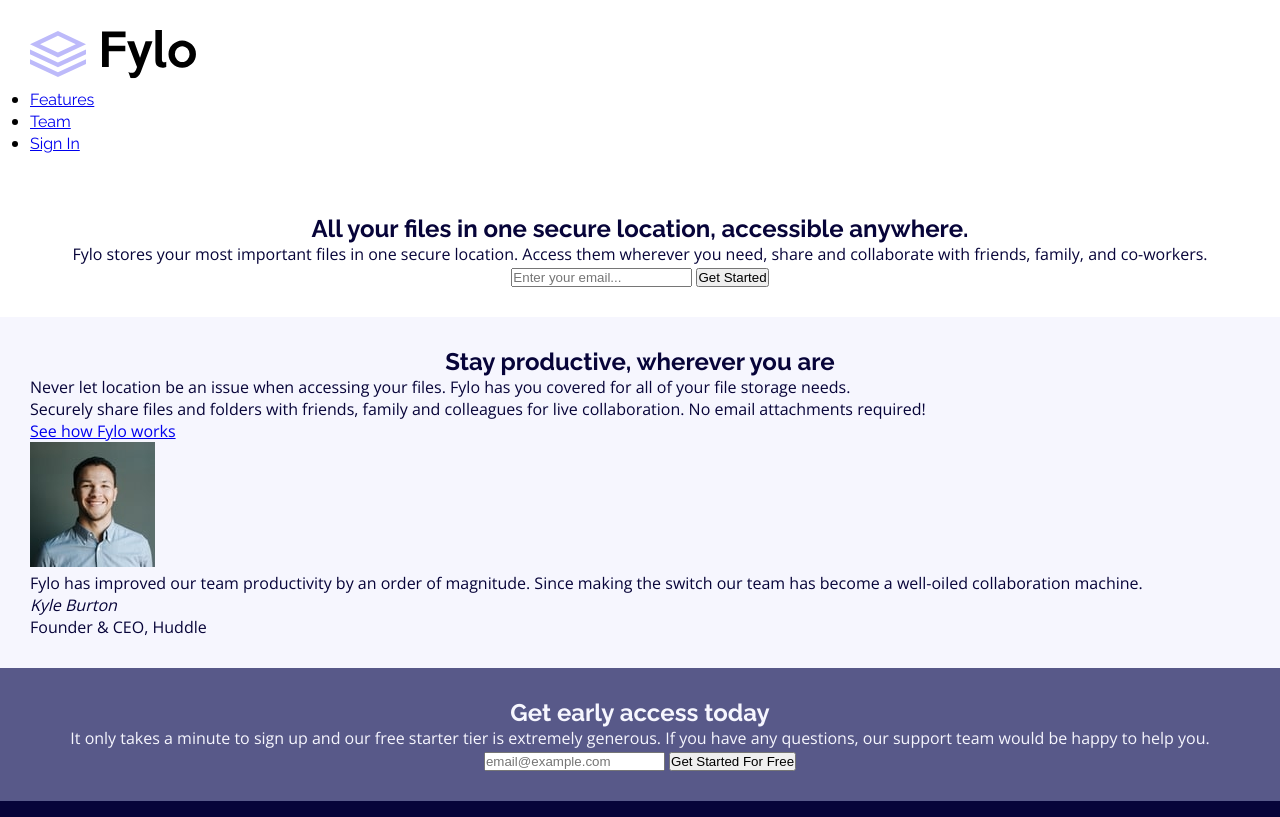
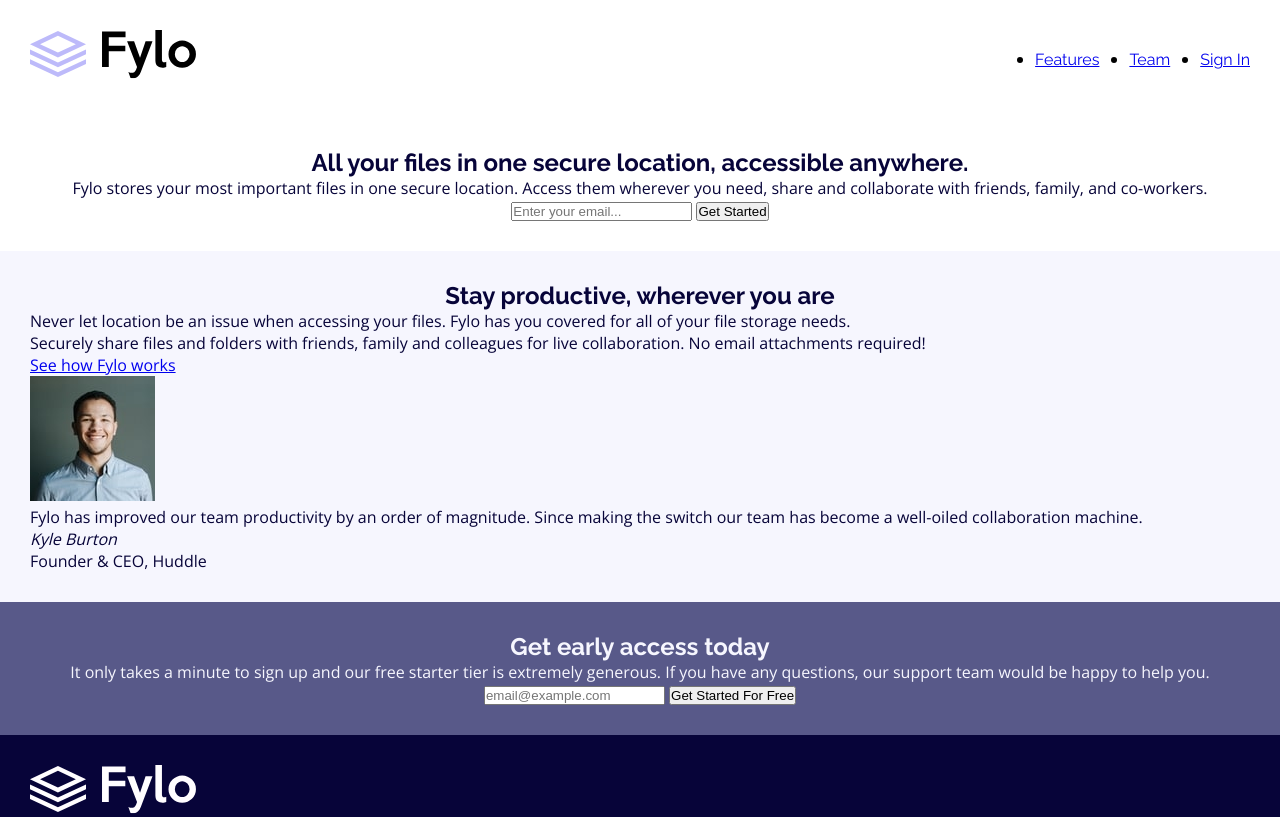
Before and after one commit to herjazz/fylo-landing-page, a plain HTML site: page index.html in a window 1280 px wide. Shown: the top 817 px of the page. Drawn offline with nearby package versions, Linux system fonts and the light colour scheme.

Commit message:
Apply flex to header

```diff
--- a/style.css
+++ b/style.css
@@ -29,6 +29,20 @@ header,
 section,
 footer {
   padding: 30px;
+}
+
+header {
+  display: flex;
+}
+
+header nav {
+  margin-left: auto;
+  align-self: center;
+}
+
+header nav ul {
+  display: flex;
+  gap: 30px;
 }
 
 h2,
```
